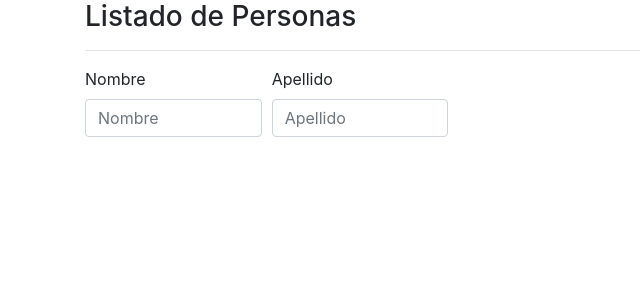
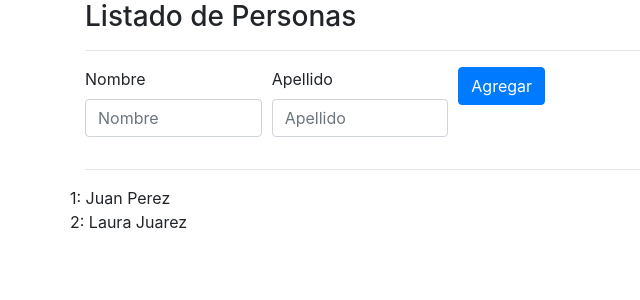
Before and after one commit to bgarcia95/listado-personas-Angular, an Angular app: page / in a window 1280 px wide. Shown: the top 300 px of the page, without its empty margins (0-640 px from the left). Built offline with nearby package versions, Linux system fonts and the light colour scheme.

Commit message:
App finalizada.

```diff
--- a/src/app/app.component.html
+++ b/src/app/app.component.html
@@ -12,5 +12,16 @@
             <label for="apellido" >Apellido</label>
             <input type="text" name="apellido" id="apellido" placeholder="Apellido" class="form-control" [(ngModel)]="apellidoInput">
         </div>
+        <div class="col">
+            <button type="submit" class="btn btn-primary" (click)="onAgregarPersona()">Agregar</button>
+        </div>
     </form>
+    <hr>
+    <div class="row">
+        <div class="col-xs-12">
+            <div *ngFor="let persona of personas; let i= index">
+                {{i+1}}: {{persona.nombre}} {{persona.apellido}}
+            </div>
+        </div>
+    </div>
 </div>
```
